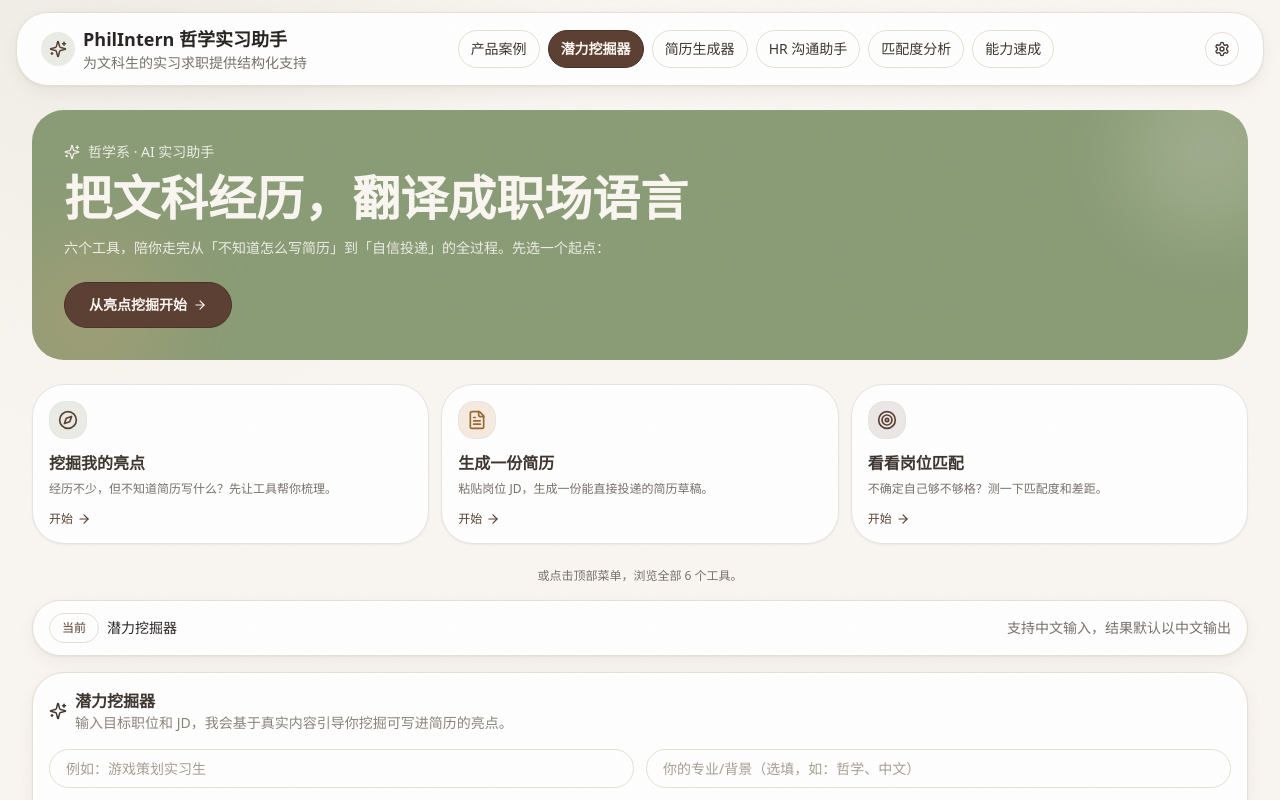
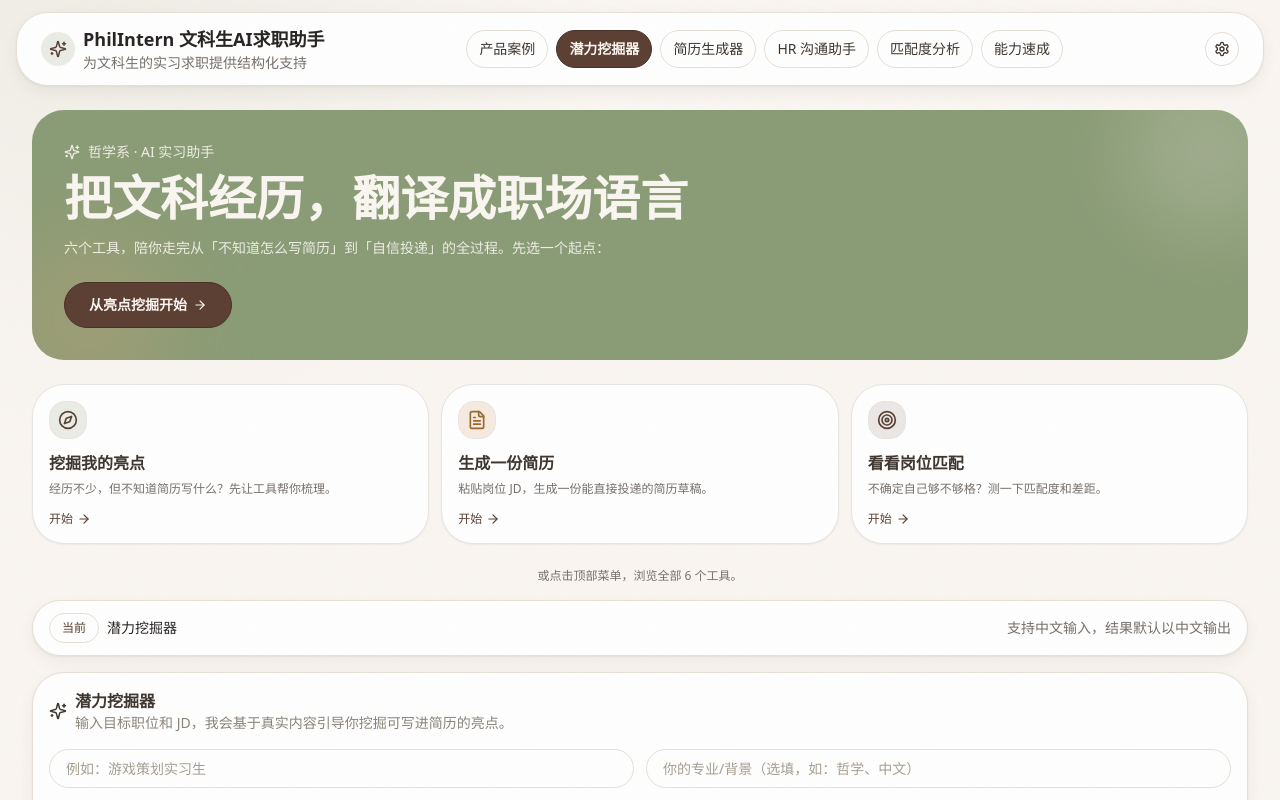
Before and after one commit to wzr0910/hub, a React (Vite) app: page / in a window 1280 px wide. Shown: the top 800 px of the page. Built offline with nearby package versions, Linux system fonts and the light colour scheme.

Commit message:
统一项目名为文科生AI求职助手（PhilIntern 哲学实习助手 → 文科生AI求职助手）

```diff
--- a/src/components/Navbar.tsx
+++ b/src/components/Navbar.tsx
@@ -27,7 +27,7 @@ export default function Navbar({ activeTab, onSelectTab, onOpenSettings }: Navba
             <Sparkles size={18} />
           </span>
           <div>
-            <div className="text-lg font-bold text-stone-800">PhilIntern 哲学实习助手</div>
+            <div className="text-lg font-bold text-stone-800">PhilIntern 文科生AI求职助手</div>
             <div className="text-sm text-stone-500">为文科生的实习求职提供结构化支持</div>
           </div>
         </div>
```
Also changed, not shown: 1 other file (tests, documents, lock files or other folders).
